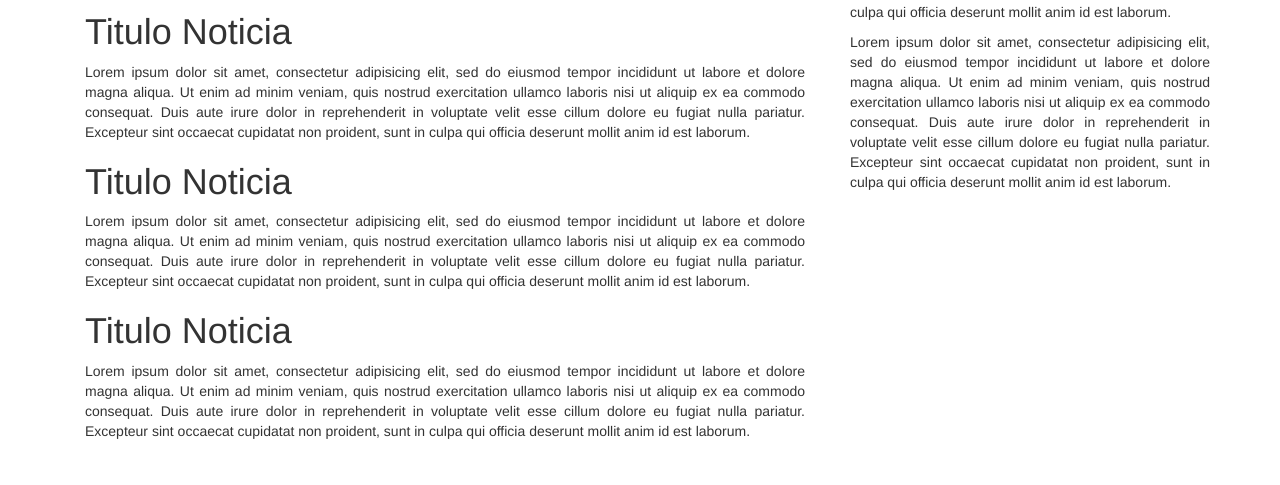
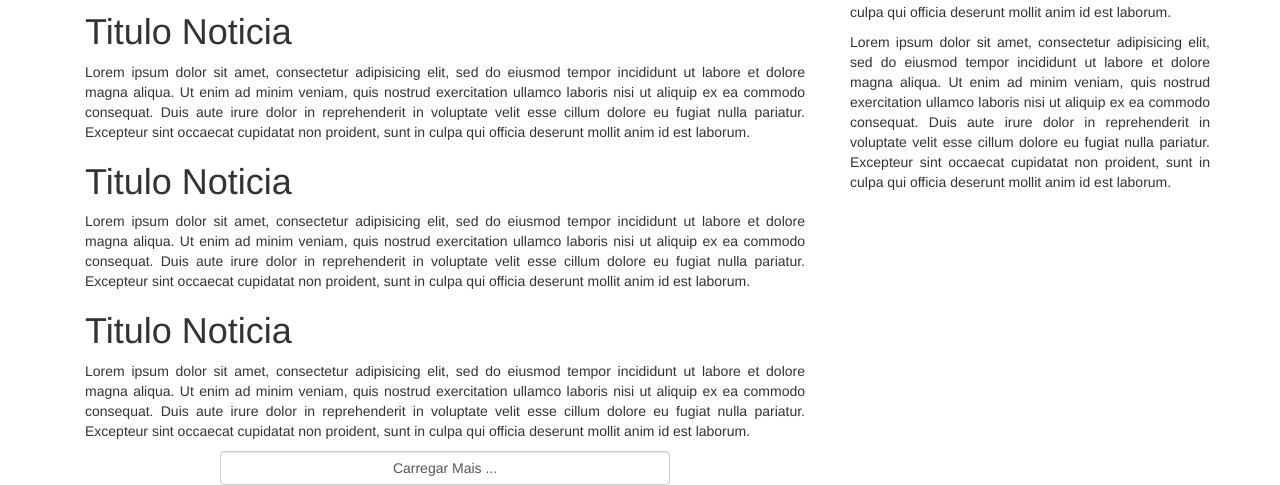
Before and after one commit to ricardorohde/template_site_noticias, a plain HTML site: page index.html in a window 1280 px wide. Shown: the part 378-863 px from the top of the page. Before the commit the page ends 829 px from the top, so only its background shows below. Drawn offline with Linux system fonts and the light colour scheme.

Commit message:
add carregar mais

```diff
--- a/index.html
+++ b/index.html
@@ -143,6 +143,12 @@
                 proident, sunt in culpa qui officia deserunt mollit anim id est laborum.
               </p>
             </article>
+
+            <!--caregar mais-->
+              <div class="col-md-8 col-md-offset-2">
+                <button class="form-control"> Carregar Mais ...</button>
+              </div>
+            <!--/carregar mais-->
           </div>
           <!--FIm Lista Noticias -->
         </div>
```
